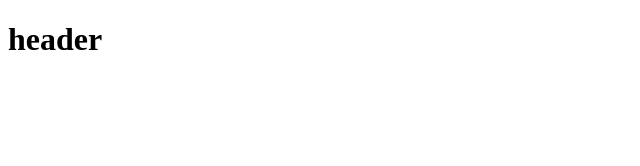
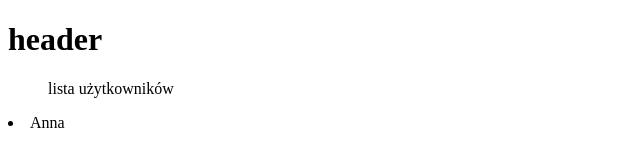
Before and after one commit to AnnaKubala/repozytorium-test, a plain HTML site: page index.html in a window 1280 px wide. Shown: the whole page, without its empty margins (0-640 px from the left). Drawn offline with Linux system fonts and the light colour scheme.

Commit message:
dodano listę użytkowników

```diff
--- a/index.html
+++ b/index.html
@@ -8,5 +8,10 @@
   </head>
   <body>
     <h1>header</h1>
+
+    <ul>
+      lista użytkowników
+    </ul>
+    <li>Anna</li>
   </body>
 </html>
```
